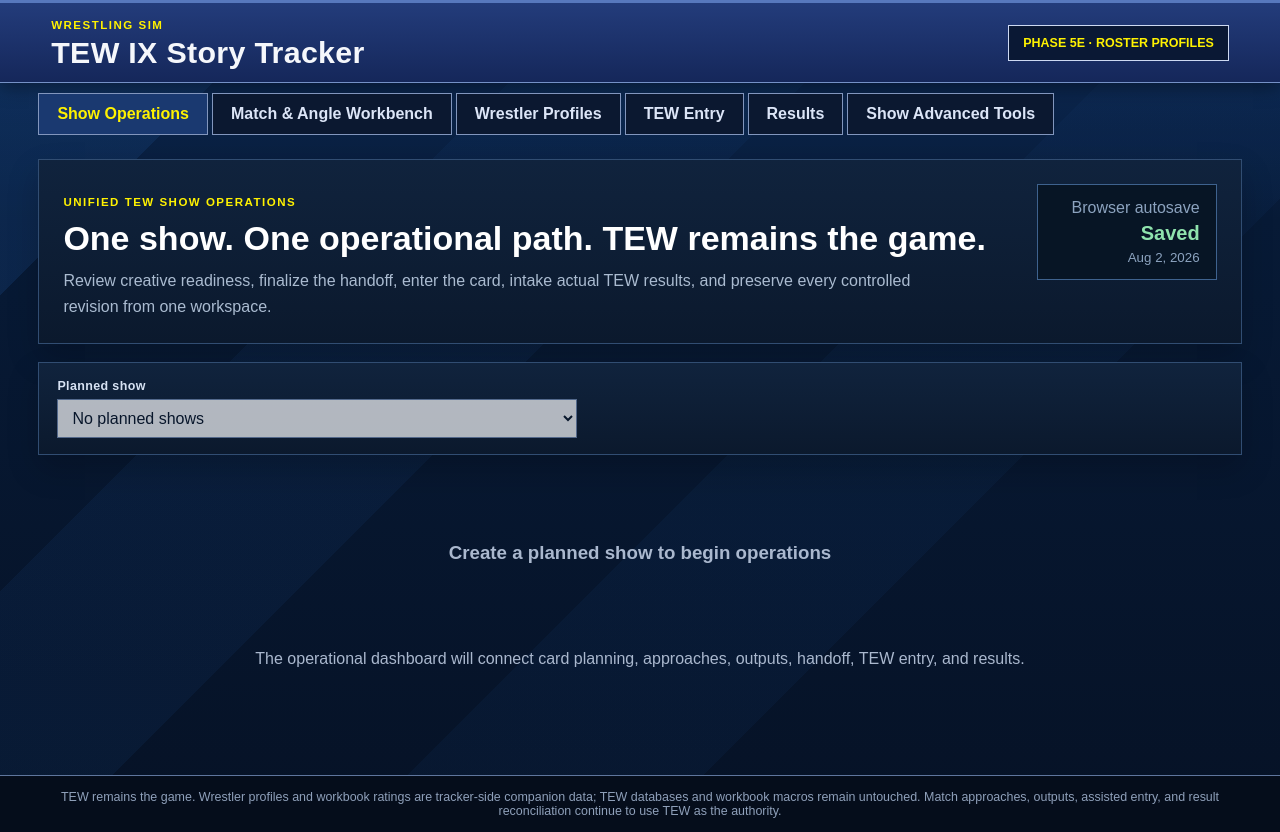
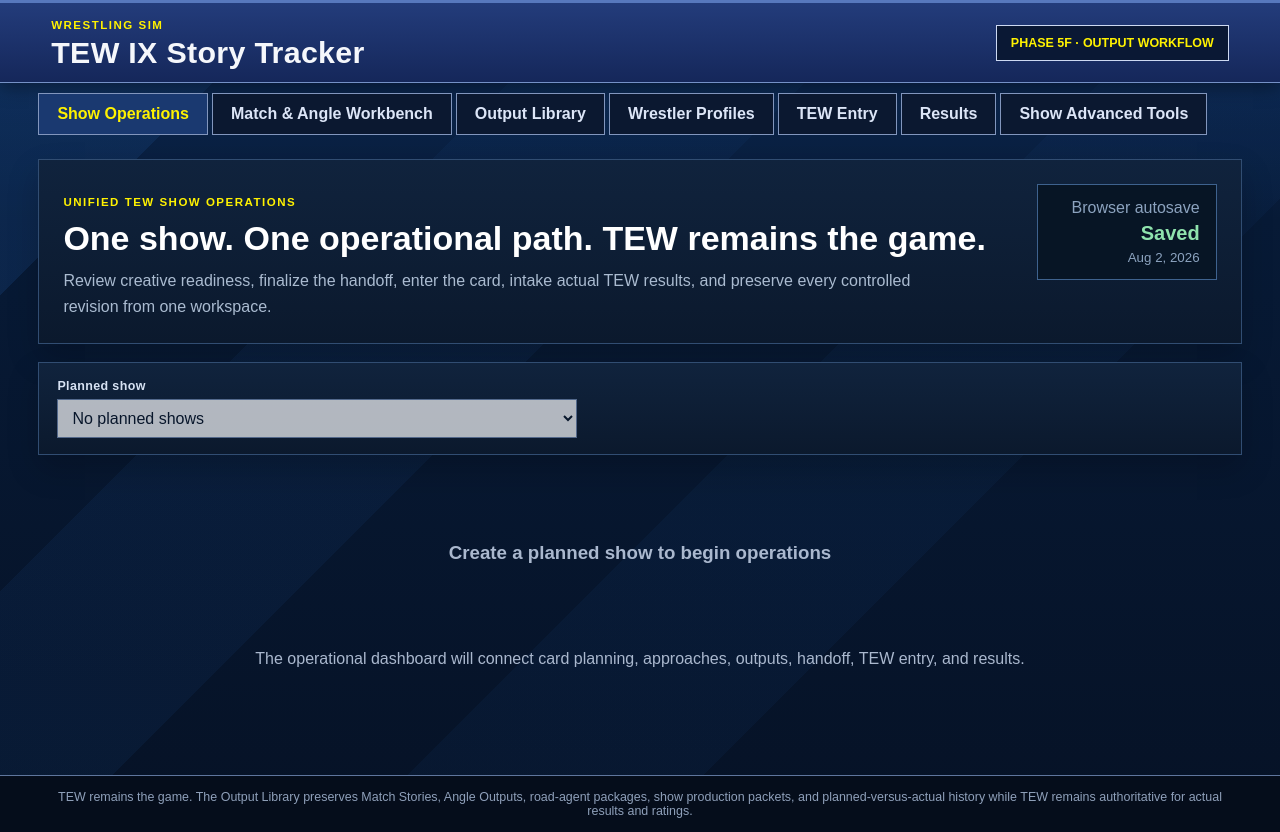
Before and after one commit to KnykArcade/Wrestling-Sim, a React (Vite) app: page / in a window 1280 px wide. Built offline with nearby package versions, Linux system fonts and the light colour scheme.

Commit message:
Add Output Library to Companion Core navigation

```diff
--- a/src/App.tsx
+++ b/src/App.tsx
@@ -6,6 +6,8 @@
 import HandoffWorkspace from "./handoff/HandoffWorkspace";
 import MatchEngineFoundation from "./matchEngine/MatchEngineFoundation";
 import ShowOperationsWorkspace from "./operations/ShowOperationsWorkspace";
+import OutputLibraryWorkspace from "./outputLibrary/OutputLibraryWorkspace";
+import WorkbenchOutputLibraryBridge from "./outputLibrary/WorkbenchOutputLibraryBridge";
 import PlannedShowWorkspace from "./planner/PlannedShowWorkspace";
 import ProfileLibraryWorkspace from "./profileLibrary/ProfileLibraryWorkspace";
 import StorylineHub from "./storylines/StorylineHub";
@@ -17,7 +19,7 @@
 import { loadWorkbenchUniverse, updateWorkbenchSettings } from "./workbench/storage";
 import WorkerHub from "./workers/WorkerHub";
 
-type ViewName = "operations" | "workbench" | "profiles" | "transfer" | "results" | "bridge" | "control" | "planner" | "handoff" | "competitions" | "match-engine" | "storyline-hub" | "worker-hub" | "championship-hub" | "shows" | "tew-storylines" | "schema";
+type ViewName = "operations" | "workbench" | "outputs" | "profiles" | "transfer" | "results" | "bridge" | "control" | "planner" | "handoff" | "competitions" | "match-engine" | "storyline-hub" | "worker-hub" | "championship-hub" | "shows" | "tew-storylines" | "schema";
 
 const advancedViews: ViewName[] = ["bridge", "control", "planner", "handoff", "competitions", "match-engine", "storyline-hub", "worker-hub", "championship-hub", "shows", "tew-storylines", "schema"];
 
@@ -123,13 +125,14 @@
   }
 
   const needsSnapshot = (view === "shows" || view === "tew-storylines" || view === "schema") && snapshot === null;
-  const standaloneViews: ViewName[] = ["operations", "workbench", "profiles", "transfer", "results", "bridge", "control", "planner", "handoff", "competitions", "match-engine", "storyline-hub", "worker-hub", "championship-hub"];
+  const standaloneViews: ViewName[] = ["operations", "workbench", "outputs", "profiles", "transfer", "results", "bridge", "control", "planner", "handoff", "competitions", "match-engine", "storyline-hub", "worker-hub", "championship-hub"];
 
   return <div className="app-shell">
-    <header className="topbar"><div><span className="brand-kicker">WRESTLING SIM</span><h1>TEW IX Story Tracker</h1></div><div className="phase-badge">PHASE 5E · ROSTER PROFILES</div></header>
+    <header className="topbar"><div><span className="brand-kicker">WRESTLING SIM</span><h1>TEW IX Story Tracker</h1></div><div className="phase-badge">PHASE 5F · OUTPUT WORKFLOW</div></header>
     <nav className="global-tabbar" aria-label="TEW Companion Core sections">
       <button className={view === "operations" ? "active" : ""} onClick={() => setView("operations")} type="button">Show Operations</button>
       <button className={view === "workbench" ? "active" : ""} onClick={() => setView("workbench")} type="button">Match &amp; Angle Workbench</button>
+      <button className={view === "outputs" ? "active" : ""} onClick={() => setView("outputs")} type="button">Output Library</button>
       <button className={view === "profiles" ? "active" : ""} onClick={() => setView("profiles")} type="button">Wrestler Profiles</button>
       <button className={view === "transfer" ? "active" : ""} onClick={() => setView("transfer")} type="button">TEW Entry</button>
       <button className={view === "results" ? "active" : ""} onClick={() => setView("results")} type="button">Results</button>
@@ -154,7 +157,8 @@
     </nav>
     <main>
       {view === "operations" && <ShowOperationsWorkspace key="operations-overview" snapshot={snapshot} onOpenShow={openPlannedSegment} onOpenHandoff={() => setView("handoff")} onOpenTransfer={() => setView("transfer")} />}
-      {view === "workbench" && <SegmentWorkbench snapshot={snapshot} onOpenPlannedSegment={openPlannedSegment} />}
+      {view === "workbench" && <><WorkbenchOutputLibraryBridge onOpenOutputLibrary={() => setView("outputs")} /><SegmentWorkbench snapshot={snapshot} onOpenPlannedSegment={openPlannedSegment} /></>}
+      {view === "outputs" && <OutputLibraryWorkspace onOpenPlannedSegment={openPlannedSegment} onOpenWorkbench={() => setView("workbench")} />}
       {view === "profiles" && <ProfileLibraryWorkspace snapshot={snapshot} />}
       {view === "transfer" && <TransferWorkspace onOpenShow={openPlannedSegment} />}
       {view === "results" && <ResultsCoreWorkspace key="operations-results" snapshot={snapshot} onOpenShow={openPlannedSegment} onOpenHandoff={() => setView("handoff")} onOpenTransfer={() => setView("transfer")} />}
@@ -176,6 +180,6 @@
         {view === "schema" && <section className="diagnostics-layout"><div className="content-panel"><div className="panel-heading large"><div><span>Matched TEW Tables</span><p>These mappings drive the read-only show, match, worker, and storyline views.</p></div></div><dl className="mapping-list">{Object.entries(snapshot.diagnostics.matchedTables).map(([purpose, table]) => <div key={purpose}><dt>{purpose}</dt><dd className={table ? "matched" : "missing"}>{table ?? "Not found"}</dd></div>)}</dl><div className="warning-list"><h3>Warnings</h3>{snapshot.diagnostics.warnings.length > 0 ? snapshot.diagnostics.warnings.map((warning, index) => <p key={`${warning}-${index}`}>{warning}</p>) : <p>No mapping warnings were generated.</p>}</div></div><div className="content-panel table-inventory"><div className="panel-heading large"><div><span>Database Table Inventory</span><p>Only recognized history tables are loaded into memory.</p></div><strong>{snapshot.tables.length}</strong></div><div className="inventory-list">{snapshot.tables.map((table) => <details key={table.name}><summary><span>{table.name}</span><small>{table.rowCount.toLocaleString()} rows · {table.columnCount} columns</small><b>{table.loaded ? "Mapped" : "Metadata only"}</b></summary><p>{table.columns.join(", ") || "No column names were returned."}</p>{table.truncated && <p className="truncate-warning">This table exceeded the Phase 1 row limit.</p>}</details>)}</div></div></section>}
       </>}
     </main>
-    <footer>TEW remains the game. Wrestler profiles and workbook ratings are tracker-side companion data; TEW databases and workbook macros remain untouched. Match approaches, outputs, assisted entry, and result reconciliation continue to use TEW as the authority.</footer>
+    <footer>TEW remains the game. The Output Library preserves Match Stories, Angle Outputs, road-agent packages, show production packets, and planned-versus-actual history while TEW remains authoritative for actual results and ratings.</footer>
   </div>;
 }
```
